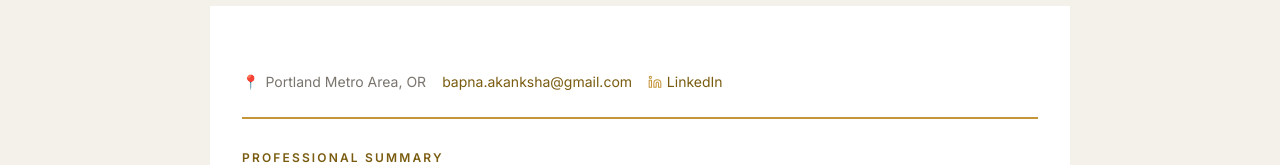
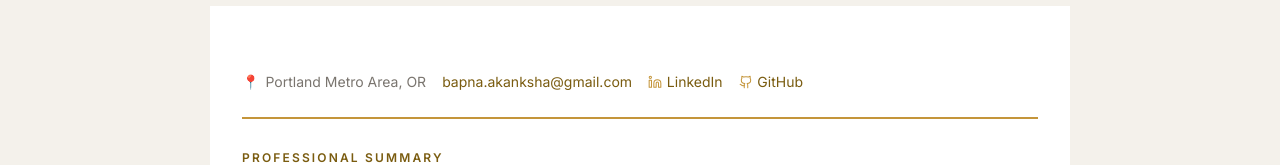
Before and after one commit to Abapna25/AB-Resume, a React (Vite) app: page / in a window 1280 px wide. Shown: the part 578-743 px from the top of the page. Built offline with nearby package versions, Linux system fonts and the light colour scheme; a web font is replaced by a local one.

Commit message:
Add git link
add git link to header with a vector logo

```diff
--- a/src/pages/resume/Akanksha.jsx
+++ b/src/pages/resume/Akanksha.jsx
@@ -1,4 +1,4 @@
-import { Music2, Palette, Globe, Linkedin } from 'lucide-react'
+import { Music2, Palette, Globe, Linkedin, Github } from 'lucide-react'
 
 const EXPERIENCE = [
   {
@@ -210,6 +210,15 @@ export default function AkankshaResume() {
                   <Linkedin size={14} color="var(--gold)" strokeWidth={1.75} aria-hidden="true" style={{ verticalAlign: 'middle', marginRight: '0.3rem', marginTop: '-2px' }} />
                   LinkedIn
                 </a>
+                <a
+                  href="https://github.com/Abapna25"
+                  target="_blank"
+                  rel="noopener noreferrer"
+                  aria-label="Akanksha Bapna on GitHub"
+                >
+                  <Github size={14} color="var(--gold)" strokeWidth={1.75} aria-hidden="true" style={{ verticalAlign: 'middle', marginRight: '0.3rem', marginTop: '-2px' }} />
+                  GitHub
+                </a>
               </address>
             </header>
 
```
